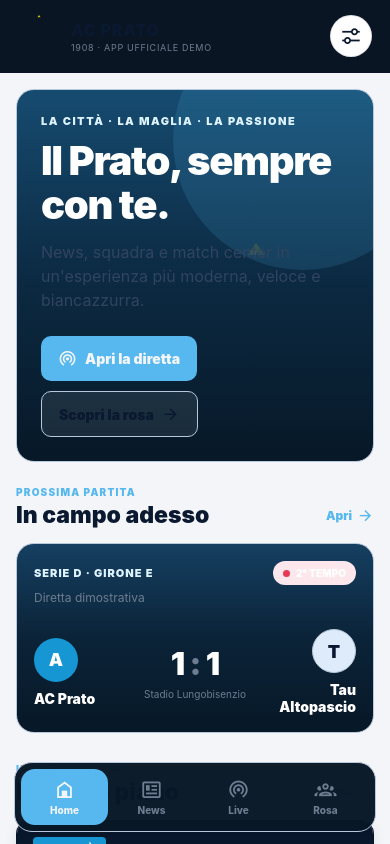
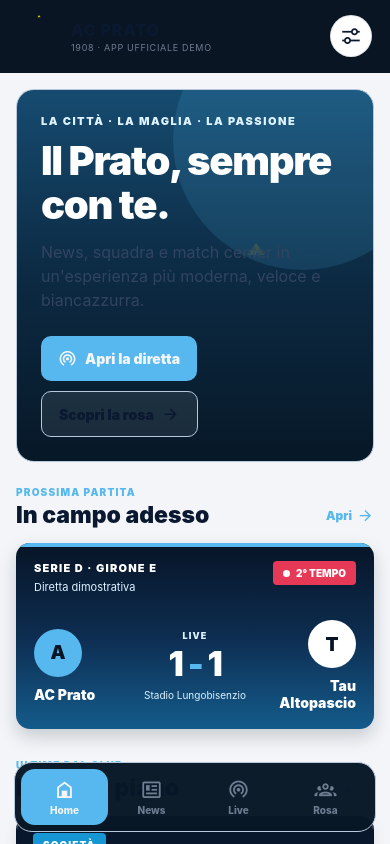
Before and after one commit to davidelamb/app-prato, a React Native app: screen / in a window 390 px wide. Built offline with nearby package versions, Linux system fonts and the light colour scheme.

Commit message:
Redesign match center in AC Prato editorial style

```diff
--- a/src/components/LivePanel.tsx
+++ b/src/components/LivePanel.tsx
@@ -14,20 +14,20 @@
   const events = fixture.liveEvents ?? [];
   return (
     <View style={styles.wrap}>
-      <LinearGradient colors={['#153F61', '#0B2338', '#071827']} style={[styles.scoreCard, compact && styles.scoreCompact]}>
-        <View style={styles.topRow}><Text style={styles.competition}>{fixture.competition}</Text><View style={[styles.livePill, fixture.status !== 'live' && styles.neutralPill]}><View style={[styles.liveDot, fixture.status !== 'live' && styles.neutralDot]} /><Text style={styles.liveText}>{phase}</Text></View></View>
-        <Text style={styles.matchday}>{fixture.matchday}</Text>
+      <LinearGradient colors={[colors.navy, '#0D2D50', '#145B8B']} style={[styles.scoreCard, compact && styles.scoreCompact]}>
+        <View style={styles.blueRule} />
+        <View style={styles.topRow}><View><Text style={styles.competition}>{fixture.competition}</Text><Text style={styles.matchday}>{fixture.matchday}</Text></View><View style={[styles.livePill, fixture.status !== 'live' && styles.neutralPill]}><View style={[styles.liveDot, fixture.status !== 'live' && styles.neutralDot]} /><Text style={styles.liveText}>{phase}</Text></View></View>
         <View style={styles.scoreRow}>
           <View style={styles.teamBlock}><View style={styles.teamMark}><Text style={styles.teamMarkText}>{fixture.home.slice(0, 1)}</Text></View><Text numberOfLines={2} style={styles.team}>{fixture.home}</Text></View>
-          <View style={styles.centerScore}><Text style={[styles.score, compact && styles.scoreCompactText]}>{fixture.homeScore ?? 0}<Text style={styles.dash}> : </Text>{fixture.awayScore ?? 0}</Text><Text style={styles.venue}>{fixture.venue}</Text></View>
+          <View style={styles.centerScore}><Text style={styles.statusLabel}>{fixture.status === 'live' ? 'LIVE' : 'MATCH'}</Text><Text style={[styles.score, compact && styles.scoreCompactText]}>{fixture.homeScore ?? 0}<Text style={styles.dash}> - </Text>{fixture.awayScore ?? 0}</Text><Text style={styles.venue}>{fixture.venue}</Text></View>
           <View style={[styles.teamBlock, styles.teamBlockAway]}><View style={styles.opponentMark}><Text style={styles.opponentMarkText}>{fixture.away.slice(0, 1)}</Text></View><Text numberOfLines={2} style={[styles.team, styles.away]}>{fixture.away}</Text></View>
         </View>
       </LinearGradient>
       {!compact ? <View style={styles.timeline}>
-        <View style={styles.timelineHeading}><Text style={styles.timelineTitle}>Cronaca</Text><Text style={styles.timelineCount}>{events.length} eventi</Text></View>
+        <View style={styles.timelineHeading}><View><Text style={styles.timelineEyebrow}>DIRETTA</Text><Text style={styles.timelineTitle}>Cronaca della partita</Text></View><Text style={styles.timelineCount}>{events.length} eventi</Text></View>
         {events.length ? events.map((event) => (
           <View key={event.id} style={styles.event}>
-            <View style={[styles.icon, event.type === 'goal' && styles.goalIcon]}><MaterialCommunityIcons name={icons[event.type]} size={19} color={event.type === 'goal' ? colors.canvas : colors.accent} /></View>
+            <View style={[styles.icon, event.type === 'goal' && styles.goalIcon]}><MaterialCommunityIcons name={icons[event.type]} size={19} color={event.type === 'goal' ? colors.paper : colors.accentStrong} /></View>
             <View style={styles.eventBody}><Text style={styles.eventTitle}>{event.label}</Text>{event.scorer ? <Text style={styles.scorer}>{event.scorer}</Text> : null}{event.score ? <Text style={styles.eventScore}>{event.score}</Text> : null}</View>
             <Text style={styles.minute}>{event.minute ? `${event.minute}'` : ''}</Text>
           </View>
@@ -38,43 +38,28 @@
 }
 
 const styles = StyleSheet.create({
-  wrap: { gap: 16 },
-  scoreCard: { padding: 20, borderRadius: radii.xl, borderWidth: 1, borderColor: colors.line },
-  scoreCompact: { padding: 17 },
-  topRow: { flexDirection: 'row', alignItems: 'center', justifyContent: 'space-between', gap: 12 },
-  competition: { flex: 1, color: colors.accentSoft, fontWeight: '900', textTransform: 'uppercase', fontSize: 11, letterSpacing: 1 },
-  matchday: { color: colors.muted, marginTop: 5, fontSize: 12 },
-  livePill: { flexDirection: 'row', alignItems: 'center', gap: 6, paddingHorizontal: 10, paddingVertical: 6, borderRadius: radii.pill, backgroundColor: colors.liveSoft },
-  neutralPill: { backgroundColor: colors.surfaceSoft },
-  liveDot: { width: 7, height: 7, borderRadius: 4, backgroundColor: colors.live },
-  neutralDot: { backgroundColor: colors.accent },
+  wrap: { gap: 18 },
+  scoreCard: { overflow: 'hidden', padding: 22, borderRadius: radii.lg, shadowColor: colors.shadow, shadowOpacity: 0.18, shadowRadius: 18, shadowOffset: { width: 0, height: 8 }, elevation: 6 },
+  blueRule: { position: 'absolute', left: 0, right: 0, top: 0, height: 4, backgroundColor: colors.accent },
+  scoreCompact: { padding: 18 },
+  topRow: { flexDirection: 'row', alignItems: 'flex-start', justifyContent: 'space-between', gap: 12 },
+  competition: { color: colors.paper, fontWeight: '900', textTransform: 'uppercase', fontSize: 11, letterSpacing: 1.2 },
+  matchday: { color: colors.accentSoft, marginTop: 5, fontSize: 11 },
+  livePill: { flexDirection: 'row', alignItems: 'center', gap: 6, paddingHorizontal: 10, paddingVertical: 6, borderRadius: radii.xs, backgroundColor: colors.live },
+  neutralPill: { backgroundColor: colors.accentStrong },
+  liveDot: { width: 7, height: 7, borderRadius: 4, backgroundColor: colors.paper },
+  neutralDot: { backgroundColor: colors.paper },
   liveText: { color: colors.paper, fontSize: 10, fontWeight: '900' },
-  scoreRow: { flexDirection: 'row', alignItems: 'center', marginTop: 24 },
-  teamBlock: { flex: 1, alignItems: 'flex-start' },
-  teamBlockAway: { alignItems: 'flex-end' },
-  teamMark: { width: 44, height: 44, borderRadius: 22, alignItems: 'center', justifyContent: 'center', backgroundColor: colors.accentStrong },
-  teamMarkText: { color: colors.paper, fontSize: 18, fontWeight: '900' },
-  opponentMark: { width: 44, height: 44, borderRadius: 22, alignItems: 'center', justifyContent: 'center', backgroundColor: colors.surfaceSoft, borderWidth: 1, borderColor: colors.line },
-  opponentMarkText: { color: colors.ink, fontSize: 18, fontWeight: '900' },
-  team: { color: colors.paper, fontWeight: '900', fontSize: 14, marginTop: 8 },
-  away: { textAlign: 'right' },
-  centerScore: { alignItems: 'center', paddingHorizontal: 8 },
-  score: { color: colors.paper, fontSize: 38, fontWeight: '900', letterSpacing: -1 },
-  scoreCompactText: { fontSize: 32 },
-  dash: { color: colors.muted },
-  venue: { color: colors.muted, fontSize: 10, marginTop: 5, maxWidth: 105, textAlign: 'center' },
-  timeline: { gap: 10 },
-  timelineHeading: { flexDirection: 'row', alignItems: 'center', justifyContent: 'space-between', marginBottom: 2 },
-  timelineTitle: { color: colors.ink, fontSize: 20, fontWeight: '900' },
-  timelineCount: { color: colors.muted, fontSize: 12 },
-  event: { flexDirection: 'row', alignItems: 'center', gap: 12, padding: 14, borderRadius: radii.md, borderWidth: 1, borderColor: colors.lineSoft, backgroundColor: colors.surface },
-  icon: { width: 38, height: 38, borderRadius: 19, alignItems: 'center', justifyContent: 'center', backgroundColor: colors.surfaceSoft },
-  goalIcon: { backgroundColor: colors.success },
-  eventBody: { flex: 1 },
-  eventTitle: { color: colors.ink, fontWeight: '900' },
-  scorer: { color: colors.inkSoft, marginTop: 3 },
-  eventScore: { color: colors.success, fontWeight: '900', marginTop: 3 },
-  minute: { color: colors.accent, fontWeight: '900' },
-  empty: { alignItems: 'center', padding: 28, borderRadius: radii.lg, backgroundColor: colors.surface, borderWidth: 1, borderColor: colors.lineSoft },
-  emptyText: { color: colors.muted, marginTop: 8, textAlign: 'center' },
+  scoreRow: { flexDirection: 'row', alignItems: 'center', marginTop: 26 },
+  teamBlock: { flex: 1, alignItems: 'flex-start' }, teamBlockAway: { alignItems: 'flex-end' },
+  teamMark: { width: 48, height: 48, borderRadius: 24, alignItems: 'center', justifyContent: 'center', backgroundColor: colors.accent }, teamMarkText: { color: colors.navy, fontSize: 19, fontWeight: '900' },
+  opponentMark: { width: 48, height: 48, borderRadius: 24, alignItems: 'center', justifyContent: 'center', backgroundColor: colors.paper }, opponentMarkText: { color: colors.navy, fontSize: 19, fontWeight: '900' },
+  team: { color: colors.paper, fontWeight: '900', fontSize: 14, marginTop: 9 }, away: { textAlign: 'right' },
+  centerScore: { alignItems: 'center', paddingHorizontal: 8 }, statusLabel: { color: colors.accentSoft, fontSize: 9, fontWeight: '900', letterSpacing: 1.2 },
+  score: { color: colors.paper, fontSize: 42, fontWeight: '900', letterSpacing: -1.5, marginTop: 2 }, scoreCompactText: { fontSize: 34 }, dash: { color: colors.accent },
+  venue: { color: colors.accentSoft, fontSize: 10, marginTop: 5, maxWidth: 115, textAlign: 'center' },
+  timeline: { gap: 10 }, timelineHeading: { flexDirection: 'row', alignItems: 'flex-end', justifyContent: 'space-between', marginBottom: 5 }, timelineEyebrow: { color: colors.accentStrong, fontSize: 10, fontWeight: '900', letterSpacing: 1.2 }, timelineTitle: { color: colors.ink, fontSize: 22, fontWeight: '900', marginTop: 3 }, timelineCount: { color: colors.muted, fontSize: 12 },
+  event: { flexDirection: 'row', alignItems: 'center', gap: 12, padding: 15, borderRadius: radii.md, borderLeftWidth: 4, borderLeftColor: colors.accent, backgroundColor: colors.surface, shadowColor: colors.shadow, shadowOpacity: 0.05, shadowRadius: 8, shadowOffset: { width: 0, height: 3 }, elevation: 1 },
+  icon: { width: 38, height: 38, borderRadius: 19, alignItems: 'center', justifyContent: 'center', backgroundColor: colors.accentSoft }, goalIcon: { backgroundColor: colors.success }, eventBody: { flex: 1 }, eventTitle: { color: colors.ink, fontWeight: '900' }, scorer: { color: colors.inkSoft, marginTop: 3 }, eventScore: { color: colors.success, fontWeight: '900', marginTop: 3 }, minute: { color: colors.accentStrong, fontWeight: '900' },
+  empty: { alignItems: 'center', padding: 28, borderRadius: radii.lg, backgroundColor: colors.surface, borderWidth: 1, borderColor: colors.lineSoft }, emptyText: { color: colors.muted, marginTop: 8, textAlign: 'center' },
 });
```
